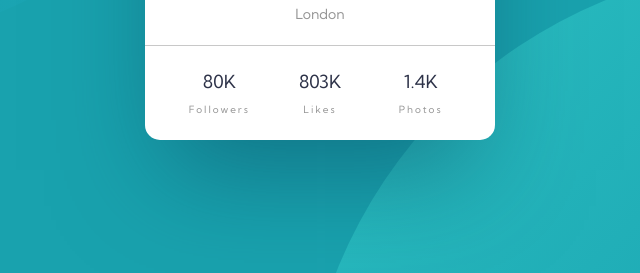
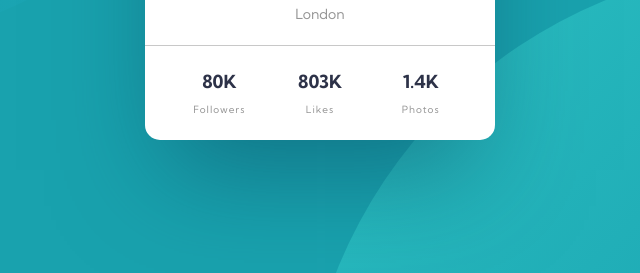
Before and after one commit to MaddyDev007/Profile-card, a plain HTML site: page index.html in a window 1280 px wide. Shown: the part 448-721 px from the top of the page, 320-960 px from the left. Drawn offline with Linux system fonts and the light colour scheme.

Commit message:
Update style.css

```diff
--- a/style.css
+++ b/style.css
@@ -78,7 +78,10 @@ li, h4{
 }
 .p{
     font-size: 10px;
-    letter-spacing: 2px;
+    letter-spacing: 1px;
+}
+.bold{
+  font-weight: bold;
 }
 @media (max-width: 400px) {
     .container{
```
